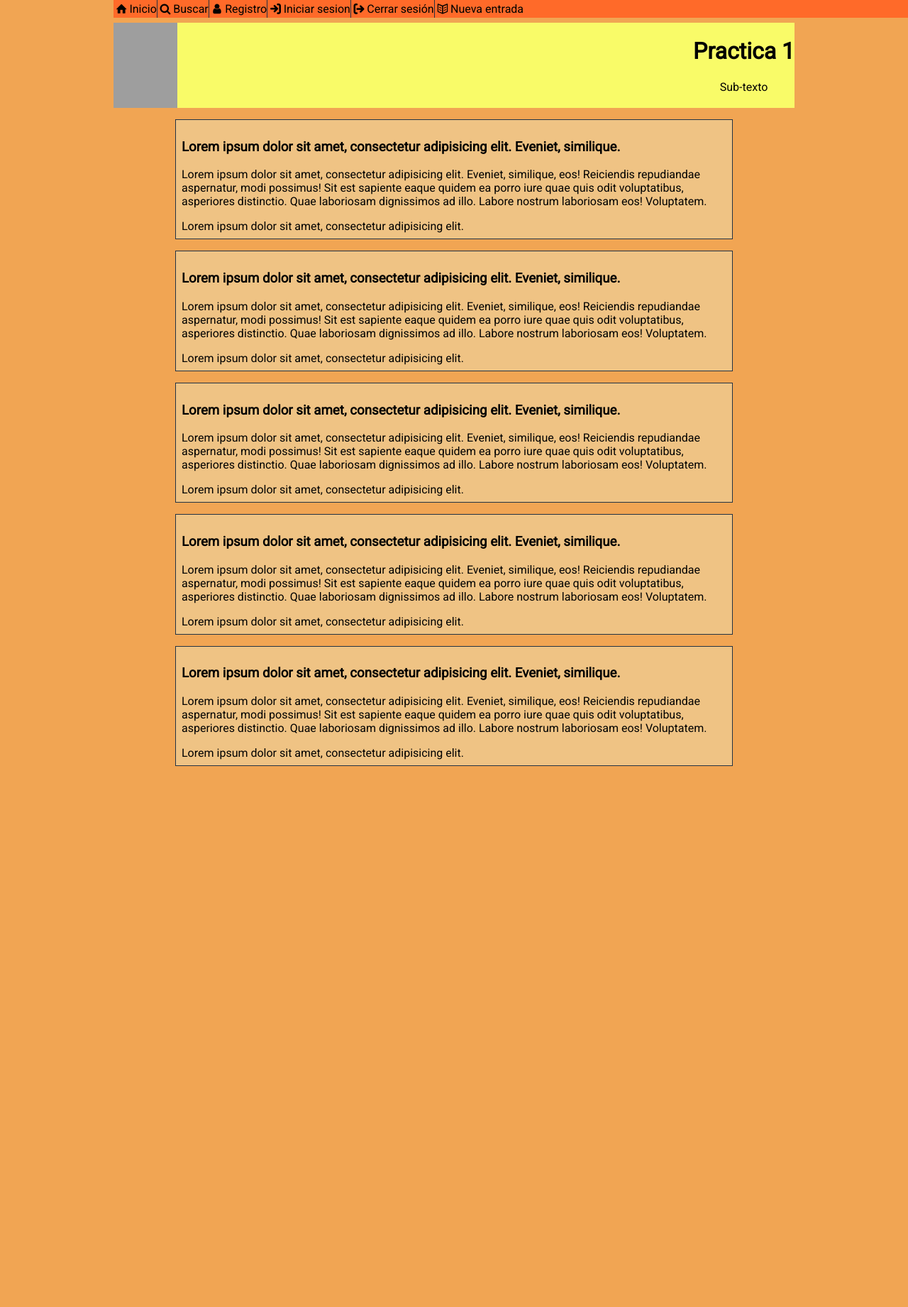
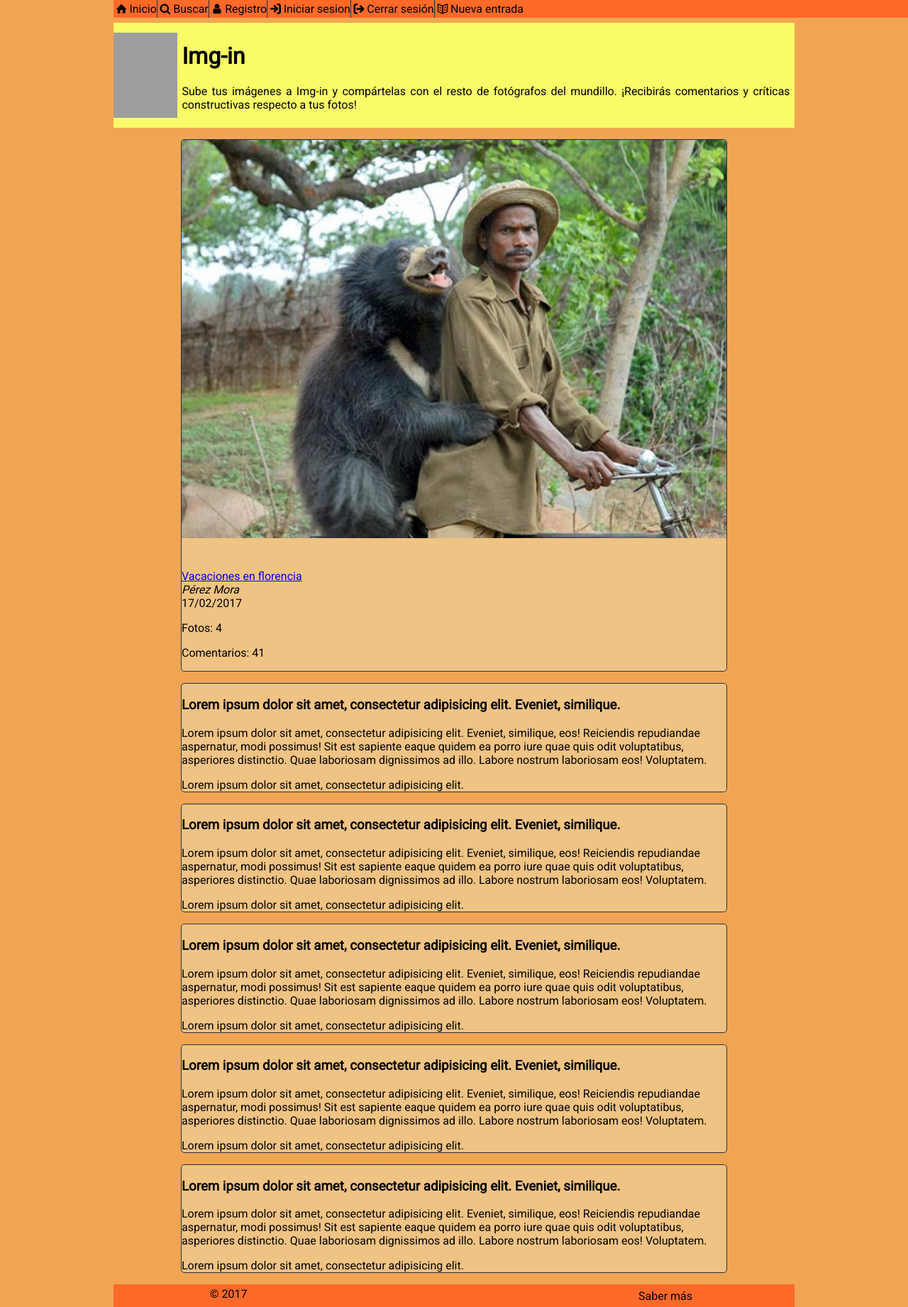
Before and after one commit to Alexei-117/PH2-UA, a PHP site: page / in a window 1280 px wide. Shown: the whole page at 71% size. Before the commit the page ends 1079 px from the top, so only its background shows below. Run offline with PHP 8.4, Linux system fonts and the light colour scheme; grey boxes are pictures that could not be loaded.

Commit message:
no te fíes que no he tocao tanto, pero me muero

```diff
--- a/P1/css/index.css
+++ b/P1/css/index.css
@@ -14,25 +14,88 @@ body{
 		margin-top: 2em;
 		background-color: #F9FB68;
 		overflow: hidden;
-		text-align: center;
+		text-align: justify;
 		display: flex;
 		flex-direction: column;
 	}
 		header>img{
 			align-self: center;
 		}
+
+		header>div{
+			padding:0.4em;
+		}
+			header>div>h1{
+				t: center;
+			}
+/*Artículos principales*/
 section{
-
 }
+	/*TOCADO POR alexei*/
 	section>article{
 		background-color: #EFC384;
 		width:80%;
 		margin:1em auto;
-		padding : .5em;
+		padding:0;
 		border:.1em solid #234;
+		border-radius:5px;
 	}
-		section>article>h2{
+		/*TOCADO POR alexei*/
+		section>article>figure{
+			width:100%;
+			height:auto;
+			margin:0px;
+		}
+			/*TOCADO POR alexei*/
+			section>article>figure>img{
+				width:100%;
+				height:auto;
+				margin:0px;
+			}
+			/*TOCADO POR alexei*/
+			section>article>figure>img:hover ~ p{
+				animation:espera 1s forwards;
+			}
+			/*TOCADO POR alexei*/
+			section>article>figure>p{
+				z-index:10;
+				background-color:rgba(20,20,20,0.7);
+				color:white;
 
+				display:inline-flex;
+				overflow:hidden;
+				white-space:wrap;
+				justify-content:space-around;
+
+				height:2.5em;
+				text-align:center;
+				padding:0;
+				margin:0;
+				opacity:0;
+
+				transform:translate(0,-2.5em);
+			}
+			section>article>figure>p:hover{
+				animation:espera 1s forwards;
+			}
+				/*TOCADO POR alexei*/
+				section>article>figure>p>a{
+					background-color:#000;
+					color:white;
+					font-weight:500;
+					text-decoration:none;
+					padding:0 0.4em;
+				}
+				/*TOCADO POR alexei*/
+				section>article>figure>p>a:hover{
+					color:grey;
+				}
+
+
+		/*TOCADO POR alexei*/
+		section>article>a{
+			padding:0px;
+			overflow:hidden;
 		}
 		section>article>footer{
 
@@ -85,28 +148,45 @@ footer>nav{
 	overflow:hidden;
 	background-color: #FF6A29;
 }
+	/*TOCADO POR alexei*/
 	footer>nav>ul{
 		list-style: none;
-		margin:0;
-		padding: 0;
+		margin:0px;
+		padding:0px;
+		display:flex;
+		flex-wrap:nowrap;
+		justify-content:space-around;
 	}
+		/*TOCADO POR alexei*/
 		footer>nav>ul>li{
 			text-align: center;
 			display: inline-block;
+			padding: .2em 1em;
+		}
+		/*TOCADO POR alexei*/
+		footer>nav>ul>li:nth-of-type(2n){
+			border: 0vw 1vw solid #234;
+			width:0px;
+		}
+		/*TOCADO POR alexei*/
+		footer>nav>ul>li:hover:last-of-type{
+				background-color: #F78D59;
+				color: white;
 		}
 			footer>nav>ul>li>a{
 				display: block;
 				text-decoration: none;
 				color: black;
 				font-style: bold;
-				padding: .2em 0;
 			}
+
 @media all and (min-width:480px){
 	/*DES-HABMUGUESA*/
-	nav{
+	/*TOCADO POR alexei*/
+	nav[class="menu"]{
 		max-height: 2em;
 	}
-		nav>ul>li:first-of-type{
+		nav[class="menu"]>ul>li:first-of-type{
 			display: none;
 		}
 	nav>ul>li{
@@ -116,7 +196,8 @@ footer>nav{
 	nav>ul>li>a{
 			padding: .2em .5em;
 		}
-	nav>ul>li:not(:last-of-type){
+	/*TOCADO POR alexei*/
+	nav[class="menu"]>ul>li:not(:last-of-type){
 		border-right: .1em solid #234;
 	}
 	/*FLEX HEADER*/
@@ -125,3 +206,12 @@ footer>nav{
 		justify-content: space-between;
 	}
 }
+
+@keyframes espera {
+	from{
+		opacity:0;
+	}
+	100%{
+		opacity:1;
+	}
+}
--- a/P1/index.html
+++ b/P1/index.html
@@ -2,7 +2,7 @@
 <html lang="en">
 <head>
 	<meta charset="UTF-8">
-	<title>Portada</title>
+	<title>Portada de la Img-in</title>
 	<link rel="stylesheet" href="css/index.css">
 	<link rel="stylesheet" href="fontello/css/fontello.css">
 
@@ -11,8 +11,9 @@
 	<header>
 		<img style="width:90px;height:120px"src="http://vignette4.wikia.nocookie.net/es.finalfantasy/images/8/86/Cactilio_FFVIII.png/revision/latest?cb=20100405041644" alt="logo">
 		<div>
-		<h1>Practica 1</h1>
-		<p>Sub-texto</p>
+			<h1>Img-in</h1>
+			<p>Sube tus im&aacute;genes a Img-in y compártelas con el resto de fot&oacute;grafos del mundillo. ¡Recibir&aacute;s comentarios
+			y cr&iacute;ticas constructivas respecto a tus fotos!</p>
 		</div>
 	</header>
 	<input type="checkbox" id="ckb-menu">
@@ -28,6 +29,23 @@
 		</ul>
 		</nav>
 		<section>
+		<article>
+			<figure>
+				<img src="img/foto1.jpg" alt="entrada uno" >
+				<p>
+				Este ejemplar sumamente interesante nos lleva a las antípodas australianas que contenían
+				una variante de chimpancés osos bastante impresionante.
+				<a href="entrada.html">Ver m&aacute;s </a>
+				</p>
+			</figure>
+			<a href="entrada.html">Vacaciones en florencia</a>
+			<address>Pérez Mora</address>
+			<footer>
+				<time datetime="17-02-2017">17/02/2017</time>
+				<p>Fotos: 4</p>
+				<p>Comentarios: 41</p>
+			</footer>
+		</article>
 		<article>
 			<h1>Lorem ipsum dolor sit amet, consectetur adipisicing elit. Eveniet, similique.</h1>
 			<p>Lorem ipsum dolor sit amet, consectetur adipisicing elit. Eveniet, similique, eos! Reiciendis repudiandae aspernatur, modi possimus! Sit est sapiente eaque quidem ea porro iure quae quis odit voluptatibus, asperiores distinctio. Quae laboriosam dignissimos ad illo. Labore nostrum laboriosam eos! Voluptatem.</p>
@@ -58,7 +76,9 @@
 	<footer>
 		<nav>
 			<ul>
-				<li><a href="acerca.html">Saber más</a></li>
+				<li><time datetime="21-02-2017">&copy; 2017</time></li>
+				<li></li>
+				<li><a href="acerca.html">Saber m&aacute;s</a></li>
 			</ul>
 		</nav>
 	</footer>
```
Also changed, not shown: P1/acerca.html (+7 -1 lines), P1/buscar.html (+7 -1 lines), P1/entrada.html (+7 -1 lines), P1/login.html (+7 -1 lines), P1/registro.html (+7 -1 lines), codigoprofe.html (+120 -1 lines), estiloprofe.css (+44 -10 lines), P1/img/foto1.jpg (added).
